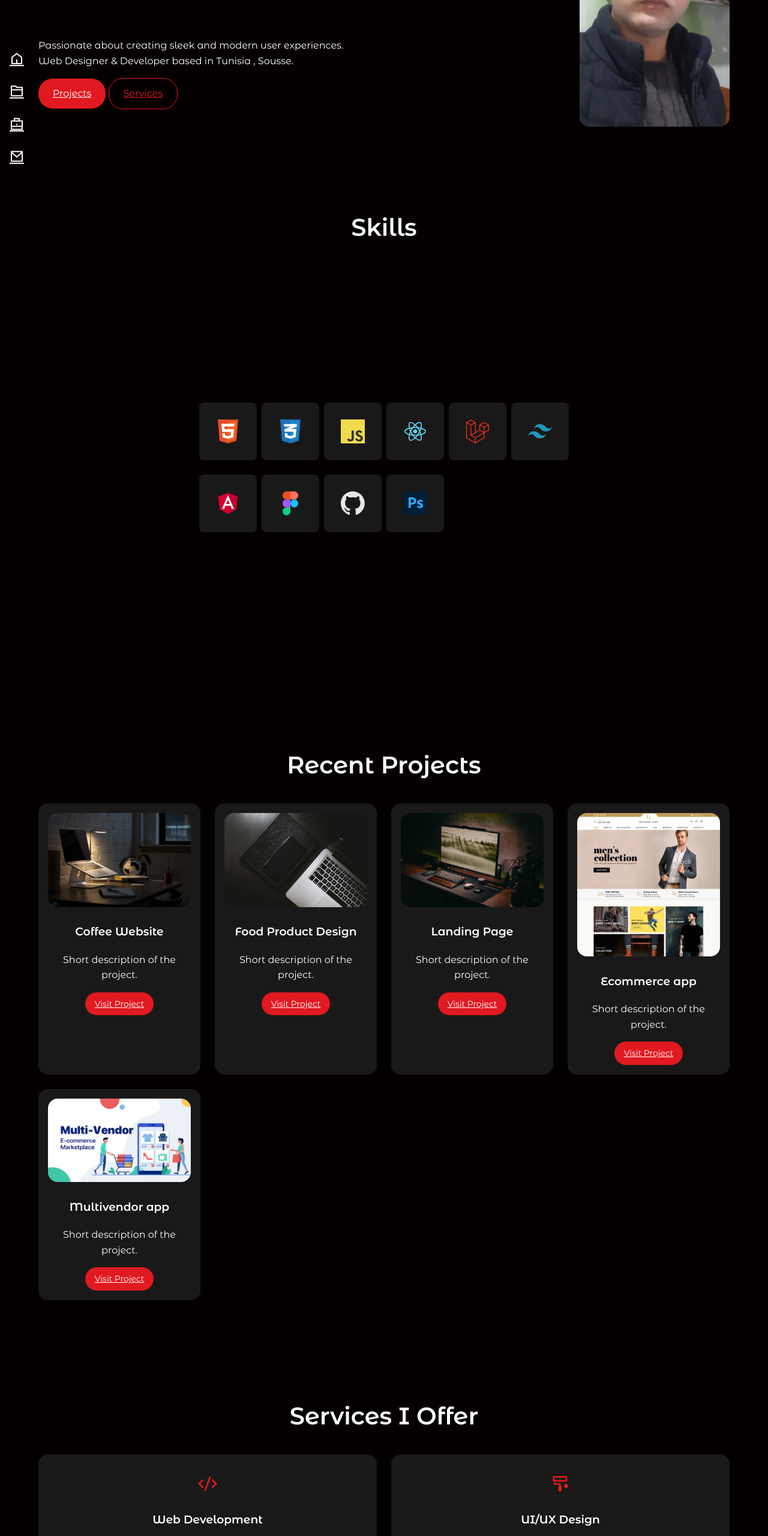
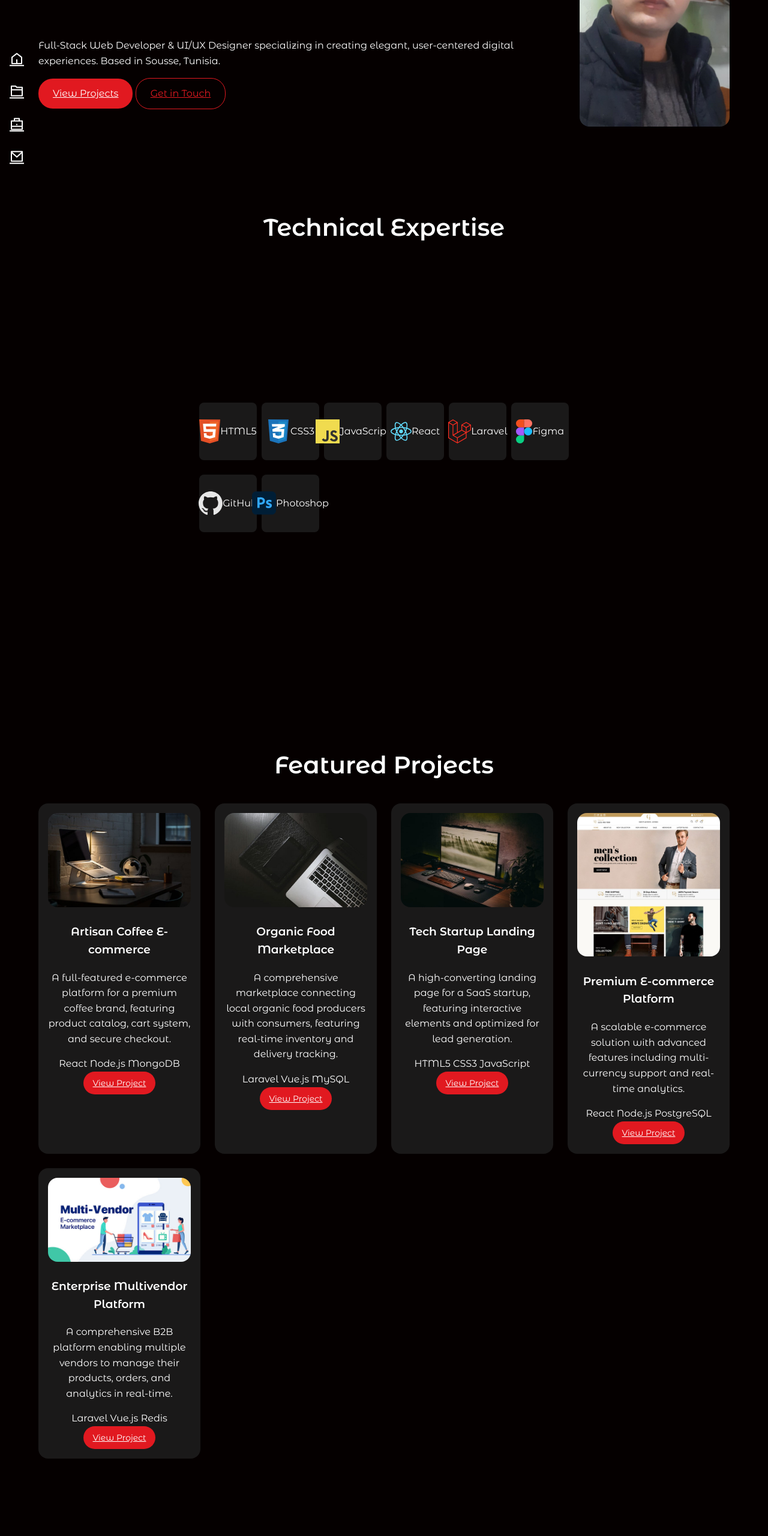
Before and after one commit to TahaYassineYoussef/tahayassineyoussef.github.io, a plain HTML site: page index.html in a window 1280 px wide. Shown: the part 220-2780 px from the top of the page at 60% size. Drawn offline with nearby package versions, Linux system fonts and the light colour scheme; a script that the page names is missing; a web font is replaced by a local one.

Commit message:
Update index.html

```diff
--- a/index.html
+++ b/index.html
@@ -4,19 +4,20 @@
 <head>
   <meta charset="UTF-8">
   <meta name="viewport" content="width=device-width, initial-scale=1.0">
+  <meta name="description" content="Professional portfolio of Taha Yassine Youssef - Web Developer & UI/UX Designer">
   <link rel="shortcut icon" href="assets/img/favicon.png" type="image/x-icon">
   <link rel="stylesheet" href="https://cdnjs.cloudflare.com/ajax/libs/remixicon/4.2.0/remixicon.css">
   <link rel="stylesheet" href="assets/css/styles.css">
-  <title>Responsive Portfolio - Taha Yassine Youssef</title>
+  <title>Taha Yassine Youssef | Web Developer & UI/UX Designer</title>
 </head>
 
 <body>
   <!-- Sidebar Navigation -->
   <aside class="sidebar">
-    <a href="#home" class="nav__icon"><i class="ri-home-5-line"></i></a>
-    <a href="#projects" class="nav__icon"><i class="ri-folder-2-line"></i></a>
-    <a href="#services" class="nav__icon"><i class="ri-briefcase-line"></i></a>
-    <a href="#contact" class="nav__icon"><i class="ri-mail-line"></i></a>
+    <a href="#home" class="nav__icon" aria-label="Home"><i class="ri-home-5-line"></i></a>
+    <a href="#projects" class="nav__icon" aria-label="Projects"><i class="ri-folder-2-line"></i></a>
+    <a href="#services" class="nav__icon" aria-label="Services"><i class="ri-briefcase-line"></i></a>
+    <a href="#contact" class="nav__icon" aria-label="Contact"><i class="ri-mail-line"></i></a>
   </aside>
 
   <main class="main">
@@ -24,129 +25,172 @@
     <section class="home section" id="home">
       <div class="home__container container grid">
         <div class="home__info">
-          <h1 class="home__title"> Taha Yassine Youssef</h1>
+          <h1 class="home__title">Taha Yassine Youssef</h1>
           <p class="home__description">
-            Passionate about creating sleek and modern user experiences.<br>
-            Web Designer & Developer based in Tunisia , Sousse.
+            Full-Stack Web Developer & UI/UX Designer specializing in creating elegant,
+            user-centered digital experiences. Based in Sousse, Tunisia.
           </p>
           <div class="home__buttons">
-            <a href="#projects" class="btn">Projects</a>
-            <a href="#services" class="btn btn--alt">Services</a>
+            <a href="#projects" class="btn">View Projects</a>
+            <a href="#contact" class="btn btn--alt">Get in Touch</a>
           </div>
         </div>
         <div class="home__perfil">
-          <img src="assets/img/about-perfil.jpeg" alt="Profile">
+          <img src="assets/img/about-perfil.jpeg" alt="Taha Yassine Youssef - Professional Portrait">
         </div>
       </div>
     </section>
 
     <!-- Skills Section -->
     <section class="skills section" id="skills">
-  <h2 class="section__title">Skills</h2>
+      <h2 class="section__title">Technical Expertise</h2>
       <div class="skills__container container">
         <div class="skills__item">
-      <img src="assets/img/skills-html.svg" alt="HTML" class="skills__img">
+          <img src="assets/img/skills-html.svg" alt="HTML5" class="skills__img">
+          <span class="skills__name">HTML5</span>
         </div>
         <div class="skills__item">
-      <img src="assets/img/skills-css.svg" alt="CSS" class="skills__img">
+          <img src="assets/img/skills-css.svg" alt="CSS3" class="skills__img">
+          <span class="skills__name">CSS3</span>
         </div>
         <div class="skills__item">
           <img src="assets/img/skills-javascript.svg" alt="JavaScript" class="skills__img">
+          <span class="skills__name">JavaScript</span>
         </div>
         <div class="skills__item">
           <img src="assets/img/skills-react.svg" alt="React" class="skills__img">
+          <span class="skills__name">React</span>
         </div>
         <div class="skills__item">
           <img src="assets/img/laravel.svg" alt="Laravel" class="skills__img">
-    </div>
-    <div class="skills__item">
-      <img src="assets/img/skills-tailwind-css.svg" alt="tailwindcss" class="skills__img">
-    </div>
-    <div class="skills__item">
-      <img src="assets/img/angular.svg" alt="angular" class="skills__img">
+          <span class="skills__name">Laravel</span>
         </div>
         <div class="skills__item">
           <img src="assets/img/skills-figma.svg" alt="Figma" class="skills__img">
+          <span class="skills__name">Figma</span>
         </div>
         <div class="skills__item">
           <img src="assets/img/skills-github.svg" alt="GitHub" class="skills__img">
+          <span class="skills__name">GitHub</span>
         </div>
         <div class="skills__item">
           <img src="assets/img/skills-photoshop.svg" alt="Photoshop" class="skills__img">
+          <span class="skills__name">Photoshop</span>
         </div>
       </div>
     </section>
 
-
     <!-- Projects Section -->
     <section class="projects section" id="projects">
-      <h2 class="section__title">Recent Projects</h2>
+      <h2 class="section__title">Featured Projects</h2>
       <div class="projects__container container grid">
         <div class="project__card">
-          <img src="assets/img/projects-1.jpg" alt="Project 1">
-          <h3>Coffee Website</h3>
-          <p>Short description of the project.</p>
-          <a href="#" class="btn btn--small">Visit Project</a>
+          <img src="assets/img/projects-1.jpg" alt="Coffee Website Project">
+          <h3>Artisan Coffee E-commerce</h3>
+          <p>A full-featured e-commerce platform for a premium coffee brand, featuring product catalog, cart system, and secure checkout.</p>
+          <div class="project__tags">
+            <span>React</span>
+            <span>Node.js</span>
+            <span>MongoDB</span>
+          </div>
+          <a href="#" class="btn btn--small">View Project</a>
         </div>
         <div class="project__card">
-          <img src="assets/img/projects-2.jpg" alt="Project 2">
-          <h3>Food Product Design</h3>
-          <p>Short description of the project.</p>
-          <a href="#" class="btn btn--small">Visit Project</a>
+          <img src="assets/img/projects-2.jpg" alt="Food Product Design Project">
+          <h3>Organic Food Marketplace</h3>
+          <p>A comprehensive marketplace connecting local organic food producers with consumers, featuring real-time inventory and delivery tracking.</p>
+          <div class="project__tags">
+            <span>Laravel</span>
+            <span>Vue.js</span>
+            <span>MySQL</span>
+          </div>
+          <a href="#" class="btn btn--small">View Project</a>
         </div>
         <div class="project__card">
-          <img src="assets/img/projects-3.jpg" alt="Project 3">
-          <h3>Landing Page</h3>
-          <p>Short description of the project.</p>
-          <a href="#" class="btn btn--small">Visit Project</a>
+          <img src="assets/img/projects-3.jpg" alt="Landing Page Project">
+          <h3>Tech Startup Landing Page</h3>
+          <p>A high-converting landing page for a SaaS startup, featuring interactive elements and optimized for lead generation.</p>
+          <div class="project__tags">
+            <span>HTML5</span>
+            <span>CSS3</span>
+            <span>JavaScript</span>
           </div>
-
-        <div class="project__card">
-          <img src="assets/img/projects-4.jpg" alt="Project 3">
-          <h3>Ecommerce app</h3>
-          <p>Short description of the project.</p>
-          <a href="#" class="btn btn--small">Visit Project</a>
+          <a href="#" class="btn btn--small">View Project</a>
         </div>
         <div class="project__card">
-          <img src="assets/img/projects-5.jpg" alt="Project 3">
-          <h3>Multivendor app</h3>
-          <p>Short description of the project.</p>
-          <a href="#" class="btn btn--small">Visit Project</a>
+          <img src="assets/img/projects-4.jpg" alt="E-commerce Application">
+          <h3>Premium E-commerce Platform</h3>
+          <p>A scalable e-commerce solution with advanced features including multi-currency support and real-time analytics.</p>
+          <div class="project__tags">
+            <span>React</span>
+            <span>Node.js</span>
+            <span>PostgreSQL</span>
           </div>
-
+          <a href="#" class="btn btn--small">View Project</a>
+        </div>
+        <div class="project__card">
+          <img src="assets/img/projects-5.jpg" alt="Multivendor Platform">
+          <h3>Enterprise Multivendor Platform</h3>
+          <p>A comprehensive B2B platform enabling multiple vendors to manage their products, orders, and analytics in real-time.</p>
+          <div class="project__tags">
+            <span>Laravel</span>
+            <span>Vue.js</span>
+            <span>Redis</span>
+          </div>
+          <a href="#" class="btn btn--small">View Project</a>
+        </div>
       </div>
     </section>
 
     <!-- Services Section -->
     <section class="services section" id="services">
-      <h2 class="section__title">Services I Offer</h2>
+      <h2 class="section__title">Professional Services</h2>
       <div class="services__container container grid">
         <div class="service__card">
           <i class="ri-code-s-slash-line"></i>
-          <h3>Web Development</h3>
-          <p>Responsive and optimized websites using modern tech.</p>
+          <h3>Full-Stack Development</h3>
+          <p>End-to-end web development solutions using modern technologies and best practices for optimal performance and scalability.</p>
         </div>
         <div class="service__card">
           <i class="ri-paint-brush-line"></i>
           <h3>UI/UX Design</h3>
-          <p>Clean and intuitive design using Figma and Photoshop.</p>
+          <p>User-centered design solutions that combine aesthetics with functionality, creating intuitive and engaging digital experiences.</p>
+        </div>
+        <div class="service__card">
+          <i class="ri-smartphone-line"></i>
+          <h3>Responsive Development</h3>
+          <p>Mobile-first, responsive websites that deliver exceptional user experiences across all devices and screen sizes.</p>
         </div>
       </div>
     </section>
 
     <!-- Contact Section -->
     <section class="contact section" id="contact">
-      <h2 class="section__title">Contact Me</h2>
+      <h2 class="section__title">Let's Connect</h2>
       <form action="#" class="contact__form container">
-        <input type="text" placeholder="Name" required>
-        <textarea placeholder="Message" required></textarea>
+        <div class="form__group">
+          <input type="text" placeholder="Your Name" required>
+        </div>
+        <div class="form__group">
+          <input type="email" placeholder="Your Email" required>
+        </div>
+        <div class="form__group">
+          <textarea placeholder="Your Message" required></textarea>
+        </div>
         <button class="btn" type="submit">Send Message</button>
       </form>
     </section>
   </main>
 
   <footer class="footer">
-    <p>&copy; 2025 Taha. All rights reserved.</p>
+    <div class="footer__container container">
+      <p>&copy; 2024 Taha Yassine Youssef. All rights reserved.</p>
+      <div class="footer__social">
+        <a href="#" aria-label="LinkedIn"><i class="ri-linkedin-fill"></i></a>
+        <a href="#" aria-label="GitHub"><i class="ri-github-fill"></i></a>
+        <a href="#" aria-label="Twitter"><i class="ri-twitter-fill"></i></a>
+      </div>
+    </div>
   </footer>
 
   <script src="assets/js/main.js"></script>
```
Lines whose indentation alone changed are shown as unchanged.
